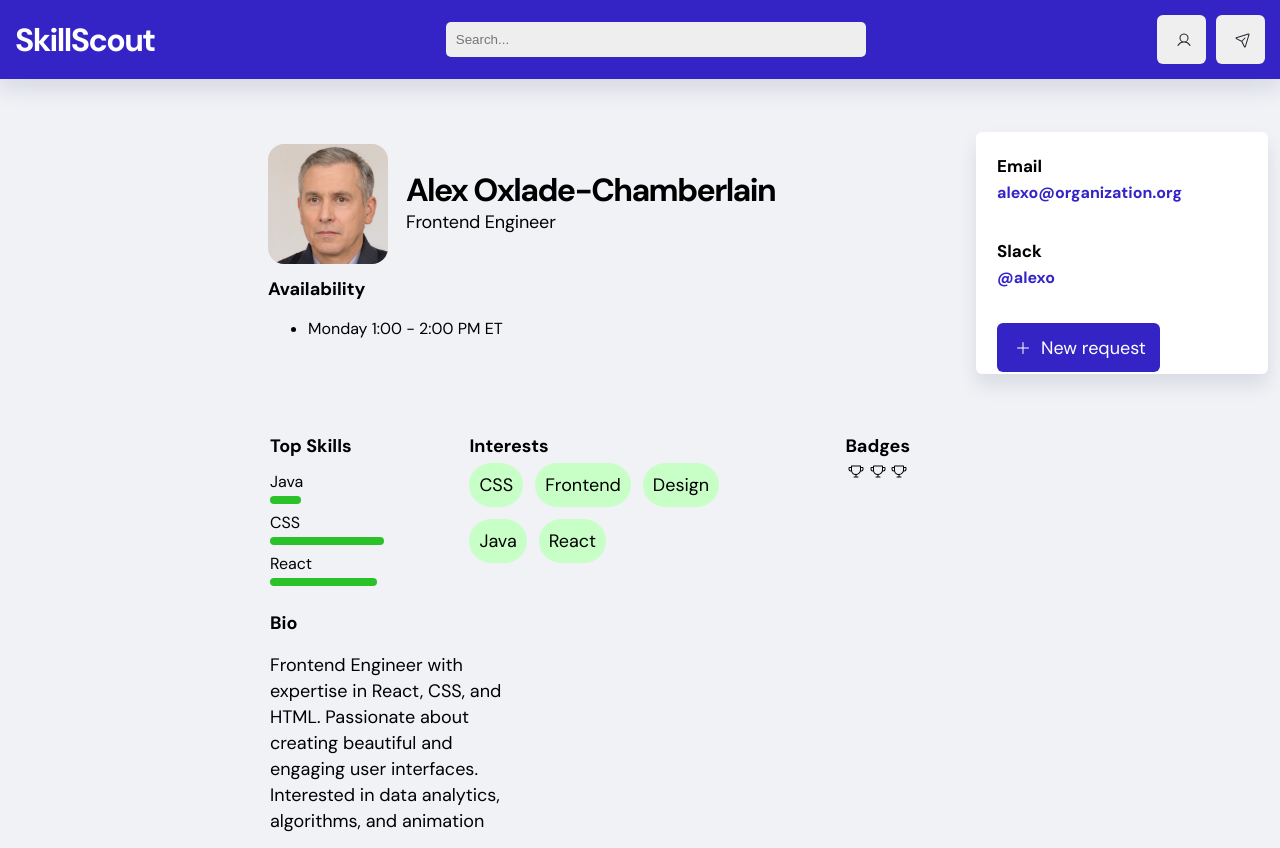
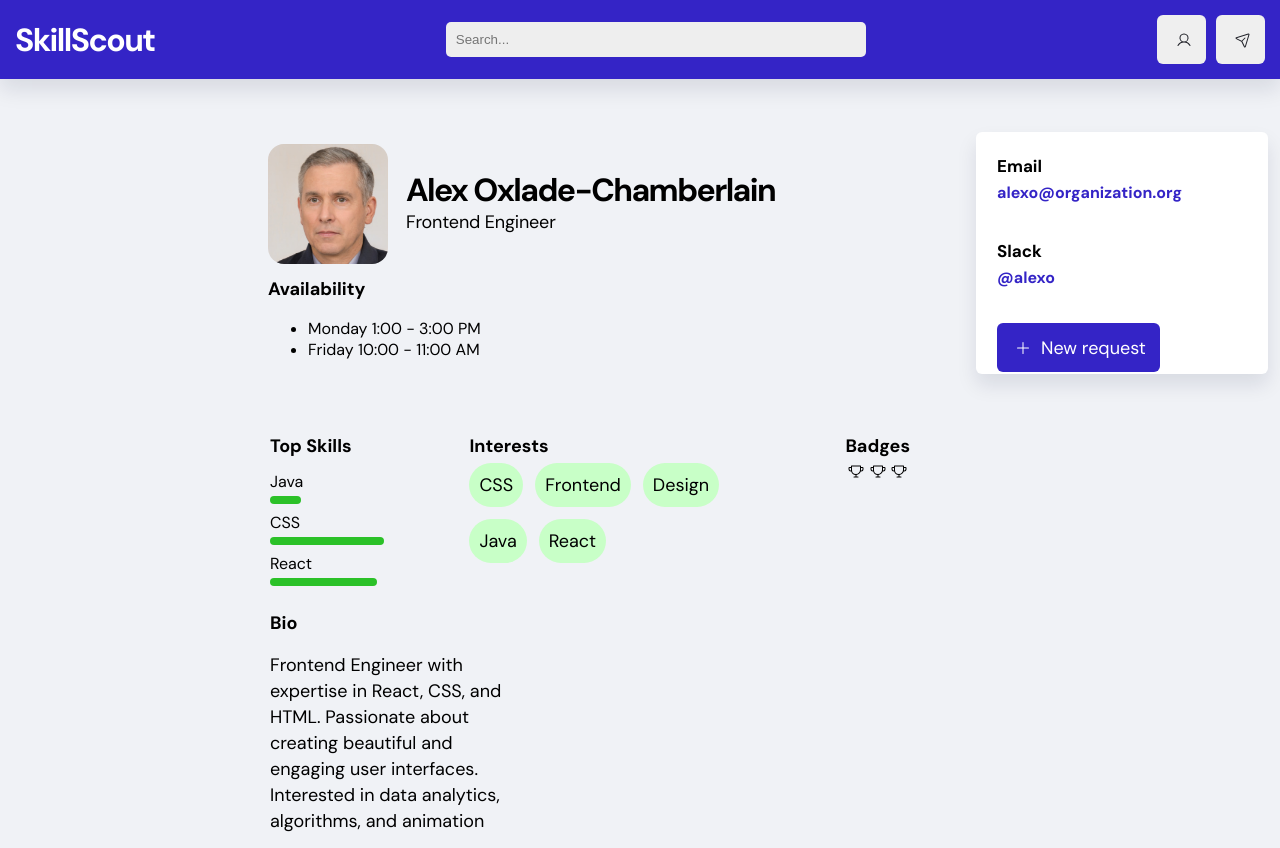
Before and after one commit to kepstein23/SkillScout, a React (Create React App) app in the folder skill-scout/: page /my-profile in a window 1280 px wide. Built offline with nearby package versions, Linux system fonts and the light colour scheme.

Commit message:
fix availability parsing on profile page

```diff
--- a/skill-scout/src/App.js
+++ b/skill-scout/src/App.js
@@ -75,7 +75,10 @@ function App() {
                     profilePic={profilePictures.alexander}
                     skills={[{name: "Java", progress:"22%"}, {name: "CSS", progress: "82%"}, {name: "React", progress: "77%"}]}
                     interests={["CSS", "Frontend", "Design", "Java", "React"]}
-                    achievements={["achievement", "achievement", "achievement"]} />} />
+                    achievements={["achievement", "achievement", "achievement"]}
+                    availability={[{day: "Monday", start: "1:00", end: "3:00", period: "PM"}, {day: "Friday", start: "10:00", end: "11:00", period: "AM"}]}
+                    />}
+          />
           <Route path="/profile-page/:userId" element={<ProfilePage/>} />
           <Route path="/inbox" element={
             <InboxPage
--- a/skill-scout/src/MyProfile.js
+++ b/skill-scout/src/MyProfile.js
@@ -70,7 +70,7 @@ const InterestTags = styled.div`
 
 
 
-function ProfilePage({name, title, profilePic, skills, interests, achievements}) {
+function ProfilePage({name, title, profilePic, skills, interests, achievements, availability}) {
 
     const bio = "Frontend Engineer with expertise in React, CSS, and HTML. Passionate about creating beautiful and engaging user interfaces. Interested in data analytics, algorithms, and animation"
 
@@ -110,16 +110,10 @@ function ProfilePage({name, title, profilePic, skills, interests, achievements})
         )
     }
 
-    const availability =
-    [
-      {day: "Monday", start: "4:30", end: "6:00", period: "PM"},
-      {day: "Friday", start: "5:00", end: "7:30", period: "PM"}
-    ]
-
     return(
         <div className="Profile">
             <Header onClick={{}} showHeaderSearchBar={true}/>
-            <ProfileInfo name={name} title={title} profilePic={profilePic}>
+            <ProfileInfo name={name} title={title} profilePic={profilePic} availability={availability}>
 
             </ProfileInfo>
 
--- a/skill-scout/src/ProfileInfo.js
+++ b/skill-scout/src/ProfileInfo.js
@@ -15,7 +15,16 @@ export const ProfileInfo = ({name, title, profilePic, availability}) => {
     //     ));
     //     availabilityHTML.pop()
     // }
-
+    let availabilityElements = [];
+    for (let i = 0; i < availability.length; i++) {
+        const avail = availability[i];
+        const str = avail.day + " " + avail.start + " - " + avail.end + " " + avail.period
+        availabilityElements.push(
+            <li>
+                {str}
+            </li>
+        )
+    }
   return (
     <div class='profile-info'>
         <div class='pinfo-picture'>
@@ -24,8 +33,7 @@ export const ProfileInfo = ({name, title, profilePic, availability}) => {
         <div class='pinfo-availability'>
             <p class='pinfo-av-title'>Availability</p>
             <ul>
-                {availability !== undefined && availabilityHTML}
-                {availability === undefined && <li>Monday 1:00 - 2:00 PM ET</li>}
+                {availabilityElements}
             </ul>
         </div>
         <div class='pinfo-name-title-block'>
```
